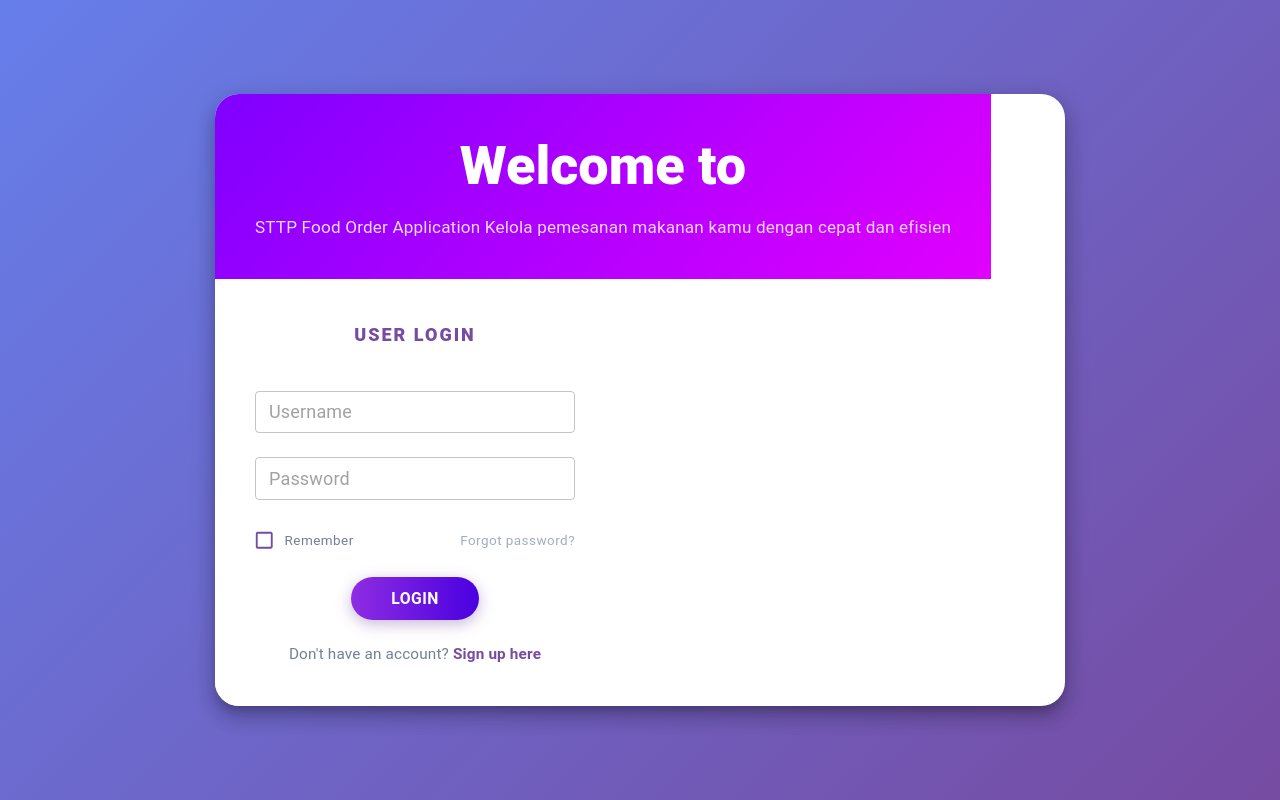
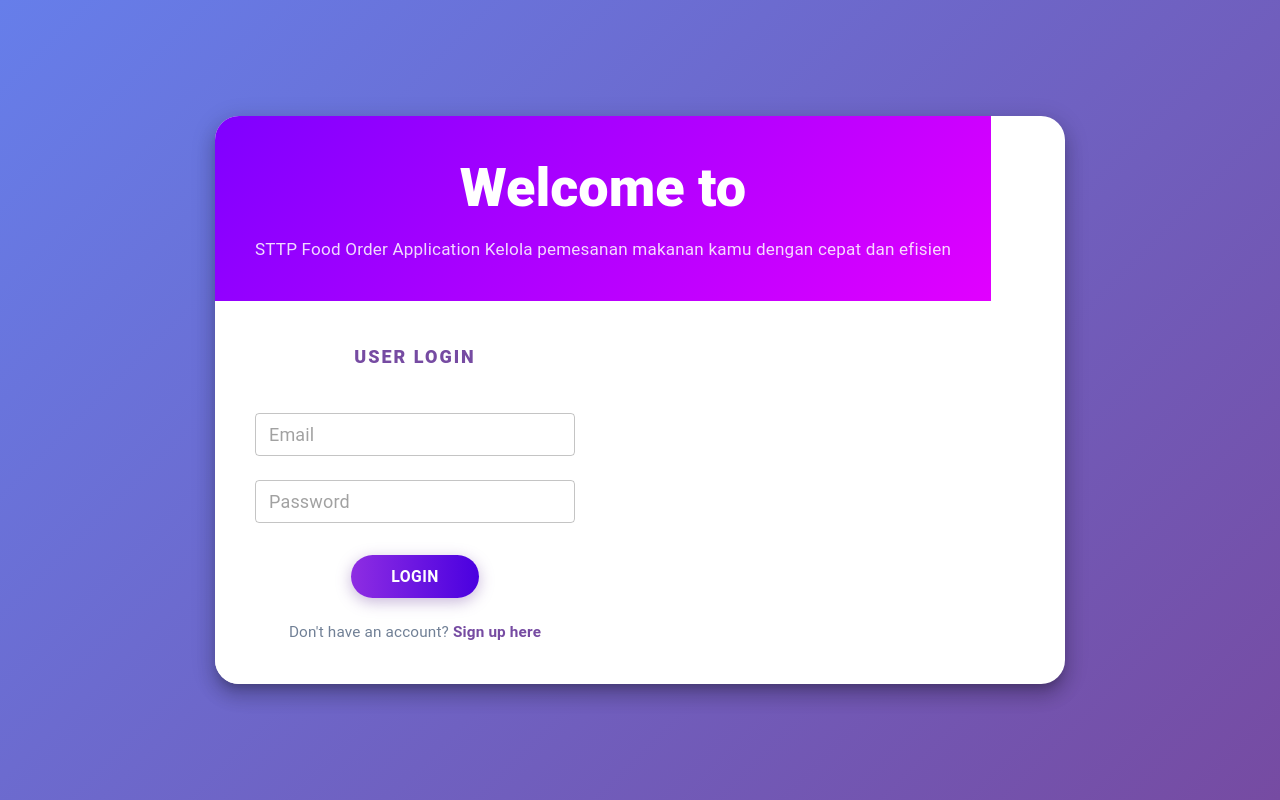
Before and after one commit to satriapinan/food-order-sttp, a React (Vite) app: page /login in a window 1280 px wide. Built offline with nearby package versions, Linux system fonts and the light colour scheme.

Commit message:
feat: add formik and yup validation to login and register pages

```diff
--- a/package.json
+++ b/package.json
@@ -12,10 +12,12 @@
   "dependencies": {
     "@emotion/react": "^11.14.0",
     "@emotion/styled": "^11.14.1",
-    "@mui/material": "^9.2.0",
+    "@mui/icons-material": "^9.3.1",
+    "@mui/material": "^9.3.1",
     "formik": "^2.4.9",
     "react": "^19.2.8",
     "react-dom": "^19.2.8",
+    "react-router-dom": "^7.18.2",
     "yup": "^1.7.1"
   },
   "devDependencies": {
--- a/src/pages/Login.jsx
+++ b/src/pages/Login.jsx
@@ -1,29 +1,43 @@
-import { useState } from "react";
+import { useNavigate } from "react-router-dom";
+import { useFormik } from "formik";
+import * as Yup from "yup";
 import Paper from "@mui/material/Paper";
 import Typography from "@mui/material/Typography";
 import Box from "@mui/material/Box";
 import CssBaseline from "@mui/material/CssBaseline";
 import TextField from "@mui/material/TextField";
-import FormControlLabel from "@mui/material/FormControlLabel";
-import Checkbox from "@mui/material/Checkbox";
 import Link from "@mui/material/Link";
 import InputAdornment from "@mui/material/InputAdornment";
-import PersonIcon from "@mui/icons-material/Person";
 import LockIcon from "@mui/icons-material/Lock";
+import EmailIcon from "@mui/icons-material/Email";
 import Button from "@mui/material/Button";
 import Grid from "@mui/material/Grid";
-import { useNavigate } from "react-router-dom";
+import { useAuth } from "../hooks/useAuth";
 
-export default function Login() {
+const loginSchema = Yup.object({
+  email: Yup.string()
+    .email("Format email tidak valid")
+    .required("Email harus diisi"),
+  password: Yup.string()
+    .min(6, "Password minimal 6 karakter")
+    .required("Password harus diisi"),
+});
+
+export default function LoginPage() {
   const navigate = useNavigate();
-  const [username, setUsername] = useState("");
-  const [password, setPassword] = useState("");
-  const [rememberMe, setRememberMe] = useState(false);
+  const { login } = useAuth();
 
-  const handleLogin = (e) => {
-    e.preventDefault();
-    alert(`Login Berhasil! Welcome back, ${username}`);
-  };
+  const formik = useFormik({
+    initialValues: {
+      email: "",
+      password: "",
+    },
+    validationSchema: loginSchema,
+    onSubmit: (values) => {
+      login({ email: values.email });
+      navigate("/food-order");
+    },
+  });
 
   return (
     <>
@@ -54,7 +68,7 @@ export default function Login() {
           }}
         >
           <Grid container sx={{ flex: 1 }}>
-            {/* SISI KIRI: BANNER GRADIENT */}
+            {/* BANNER GRADIENT KIRI */}
             <Grid
               item
               xs={12}
@@ -76,7 +90,7 @@ export default function Login() {
               </Typography>
             </Grid>
 
-            {/* SISI KANAN: FORM LOGIN */}
+            {/* FORM LOGIN KANAN */}
             <Grid
               item
               xs={12}
@@ -105,20 +119,25 @@ export default function Login() {
                   User Login
                 </Typography>
 
-                <form onSubmit={handleLogin}>
-                  {/* USERNAME */}
+                <form onSubmit={formik.handleSubmit}>
+                  {/* EMAIL */}
                   <TextField
                     fullWidth
-                    placeholder="Username"
+                    id="email"
+                    name="email"
+                    placeholder="Email"
                     variant="outlined"
                     margin="normal"
                     size="small"
-                    value={username}
-                    onChange={(e) => setUsername(e.target.value)}
+                    value={formik.values.email}
+                    onChange={formik.handleChange}
+                    onBlur={formik.handleBlur}
+                    error={formik.touched.email && Boolean(formik.errors.email)}
+                    helperText={formik.touched.email && formik.errors.email}
                     InputProps={{
                       startAdornment: (
                         <InputAdornment position="start">
-                          <PersonIcon sx={{ color: "#a0aec0" }} />
+                          <EmailIcon sx={{ color: "#a0aec0" }} />
                         </InputAdornment>
                       ),
                       sx: {
@@ -133,13 +152,18 @@ export default function Login() {
                   {/* PASSWORD */}
                   <TextField
                     fullWidth
+                    id="password"
+                    name="password"
                     type="password"
                     placeholder="Password"
                     variant="outlined"
                     margin="normal"
                     size="small"
-                    value={password}
-                    onChange={(e) => setPassword(e.target.value)}
+                    value={formik.values.password}
+                    onChange={formik.handleChange}
+                    onBlur={formik.handleBlur}
+                    error={formik.touched.password && Boolean(formik.errors.password)}
+                    helperText={formik.touched.password && formik.errors.password}
                     InputProps={{
                       startAdornment: (
                         <InputAdornment position="start">
@@ -155,33 +179,8 @@ export default function Login() {
                     }}
                   />
 
-                  {/* REMEMBER ME & FORGOT PASSWORD */}
-                  <Box
-                    sx={{
-                      display: "flex",
-                      justifyContent: "space-between",
-                      alignItems: "center",
-                      my: 1.5,
-                    }}
-                  >
-                    <FormControlLabel
-                      control={
-                        <Checkbox
-                          size="small"
-                          checked={rememberMe}
-                          onChange={(e) => setRememberMe(e.target.checked)}
-                          sx={{ color: "#764ba2", "&.Mui-checked": { color: "#764ba2" } }}
-                        />
-                      }
-                      label={<Typography variant="caption" sx={{ color: "#718096" }}>Remember</Typography>}
-                    />
-                    <Link href="#" variant="caption" underline="hover" sx={{ color: "#a0aec0" }}>
-                      Forgot password?
-                    </Link>
-                  </Box>
-
                   {/* TOMBOL LOGIN */}
-                  <Box sx={{ display: "flex", justifyContent: "center", mt: 2 }}>
+                  <Box sx={{ display: "flex", justifyContent: "center", mt: 3 }}>
                     <Button
                       type="submit"
                       variant="contained"
--- a/src/pages/foodmenu.jsx
+++ b/src/pages/foodmenu.jsx
@@ -106,7 +106,7 @@ export default function FoodMenu() {
                 },
               }}
             >
-              {isDarkMode ? "LIGHT MODE ☀️" : "DARK MODE 🌙"}
+              {isDarkMode ? "LIGHT MODE " : "DARK MODE "}
             </Button>
           </Box>
 
--- a/src/pages/register.jsx
+++ b/src/pages/register.jsx
@@ -1,4 +1,6 @@
-import { useState } from "react";
+import { useNavigate } from "react-router-dom";
+import { useFormik } from "formik";
+import * as Yup from "yup";
 import Paper from "@mui/material/Paper";
 import Typography from "@mui/material/Typography";
 import Box from "@mui/material/Box";
@@ -7,28 +9,40 @@ import TextField from "@mui/material/TextField";
 import Link from "@mui/material/Link";
 import InputAdornment from "@mui/material/InputAdornment";
 import PersonIcon from "@mui/icons-material/Person";
-import BadgeIcon from "@mui/icons-material/Badge";
+import EmailIcon from "@mui/icons-material/Email";
 import LockIcon from "@mui/icons-material/Lock";
 import Button from "@mui/material/Button";
-import { useNavigate } from "react-router-dom";
 
-export default function Register() {
+const registerSchema = Yup.object({
+  name: Yup.string().required("Nama harus diisi"),
+  email: Yup.string()
+    .email("Format email tidak valid")
+    .required("Email harus diisi"),
+  password: Yup.string()
+    .min(6, "Password minimal 6 karakter")
+    .required("Password harus diisi"),
+  confirmPassword: Yup.string()
+    .oneOf([Yup.ref("password")], "Password tidak cocok")
+    .required("Konfirmasi password harus diisi"),
+});
+
+export default function RegisterPage() {
   const navigate = useNavigate();
 
-  const [username, setUsername] = useState("");
-  const [fullName, setFullName] = useState("");
-  const [password, setPassword] = useState("");
-  const [confirmPassword, setConfirmPassword] = useState("");
-
-  const handleRegister = (e) => {
-    e.preventDefault();
-    if (password !== confirmPassword) {
-      alert("Password dan Confirm Password tidak cocok!");
-      return;
-    }
-    alert(`Registrasi Berhasil!\nUsername: ${username}`);
-    navigate("/login");
-  };
+  const formik = useFormik({
+    initialValues: {
+      name: "",
+      email: "",
+      password: "",
+      confirmPassword: "",
+    },
+    validationSchema: registerSchema,
+    onSubmit: (values) => {
+      console.log("Register data:", values);
+      alert("Register berhasil! Silakan login.");
+      navigate("/login");
+    },
+  });
 
   return (
     <>
@@ -75,16 +89,21 @@ export default function Register() {
             Join us today and get started
           </Typography>
 
-          <form onSubmit={handleRegister}>
-            {/* USERNAME */}
+          <form onSubmit={formik.handleSubmit}>
+            {/* NAME */}
             <TextField
               fullWidth
-              placeholder="Username"
+              id="name"
+              name="name"
+              placeholder="Full Name"
               variant="outlined"
               margin="dense"
               size="small"
-              value={username}
-              onChange={(e) => setUsername(e.target.value)}
+              value={formik.values.name}
+              onChange={formik.handleChange}
+              onBlur={formik.handleBlur}
+              error={formik.touched.name && Boolean(formik.errors.name)}
+              helperText={formik.touched.name && formik.errors.name}
               InputProps={{
                 startAdornment: (
                   <InputAdornment position="start">
@@ -100,19 +119,24 @@ export default function Register() {
               }}
             />
 
-            {/* FULL NAME */}
+            {/* EMAIL */}
             <TextField
               fullWidth
-              placeholder="Full Name"
+              id="email"
+              name="email"
+              placeholder="Email"
               variant="outlined"
               margin="dense"
               size="small"
-              value={fullName}
-              onChange={(e) => setFullName(e.target.value)}
+              value={formik.values.email}
+              onChange={formik.handleChange}
+              onBlur={formik.handleBlur}
+              error={formik.touched.email && Boolean(formik.errors.email)}
+              helperText={formik.touched.email && formik.errors.email}
               InputProps={{
                 startAdornment: (
                   <InputAdornment position="start">
-                    <BadgeIcon sx={{ color: "#a0aec0" }} />
+                    <EmailIcon sx={{ color: "#a0aec0" }} />
                   </InputAdornment>
                 ),
                 sx: {
@@ -127,13 +151,18 @@ export default function Register() {
             {/* PASSWORD */}
             <TextField
               fullWidth
+              id="password"
+              name="password"
               type="password"
               placeholder="Password"
               variant="outlined"
               margin="dense"
               size="small"
-              value={password}
-              onChange={(e) => setPassword(e.target.value)}
+              value={formik.values.password}
+              onChange={formik.handleChange}
+              onBlur={formik.handleBlur}
+              error={formik.touched.password && Boolean(formik.errors.password)}
+              helperText={formik.touched.password && formik.errors.password}
               InputProps={{
                 startAdornment: (
                   <InputAdornment position="start">
@@ -152,13 +181,23 @@ export default function Register() {
             {/* CONFIRM PASSWORD */}
             <TextField
               fullWidth
+              id="confirmPassword"
+              name="confirmPassword"
               type="password"
               placeholder="Confirm Password"
               variant="outlined"
               margin="dense"
               size="small"
-              value={confirmPassword}
-              onChange={(e) => setConfirmPassword(e.target.value)}
+              value={formik.values.confirmPassword}
+              onChange={formik.handleChange}
+              onBlur={formik.handleBlur}
+              error={
+                formik.touched.confirmPassword &&
+                Boolean(formik.errors.confirmPassword)
+              }
+              helperText={
+                formik.touched.confirmPassword && formik.errors.confirmPassword
+              }
               InputProps={{
                 startAdornment: (
                   <InputAdornment position="start">
```
Also changed, not shown: 1 other file (tests, documents, lock files or other folders).
